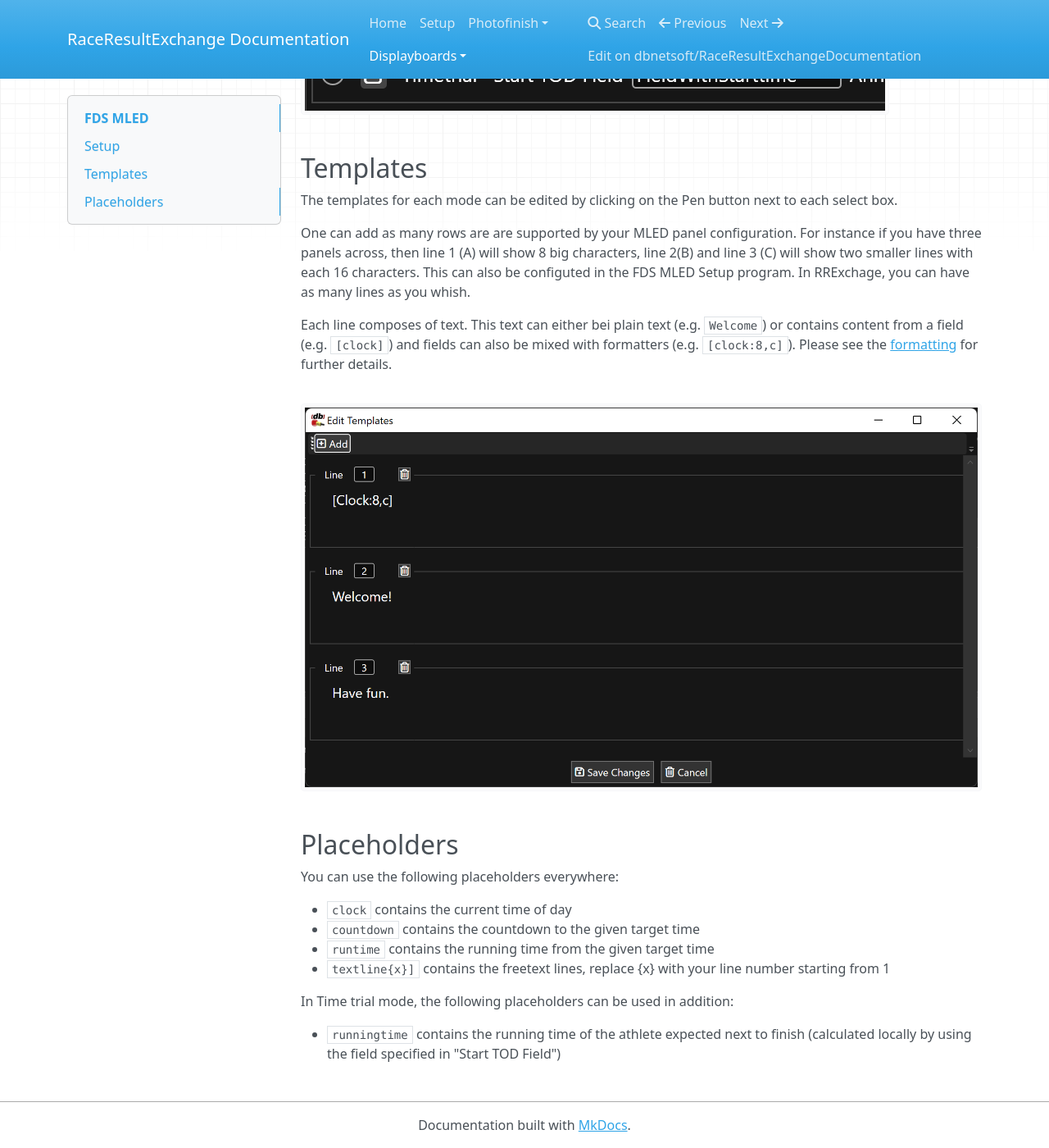
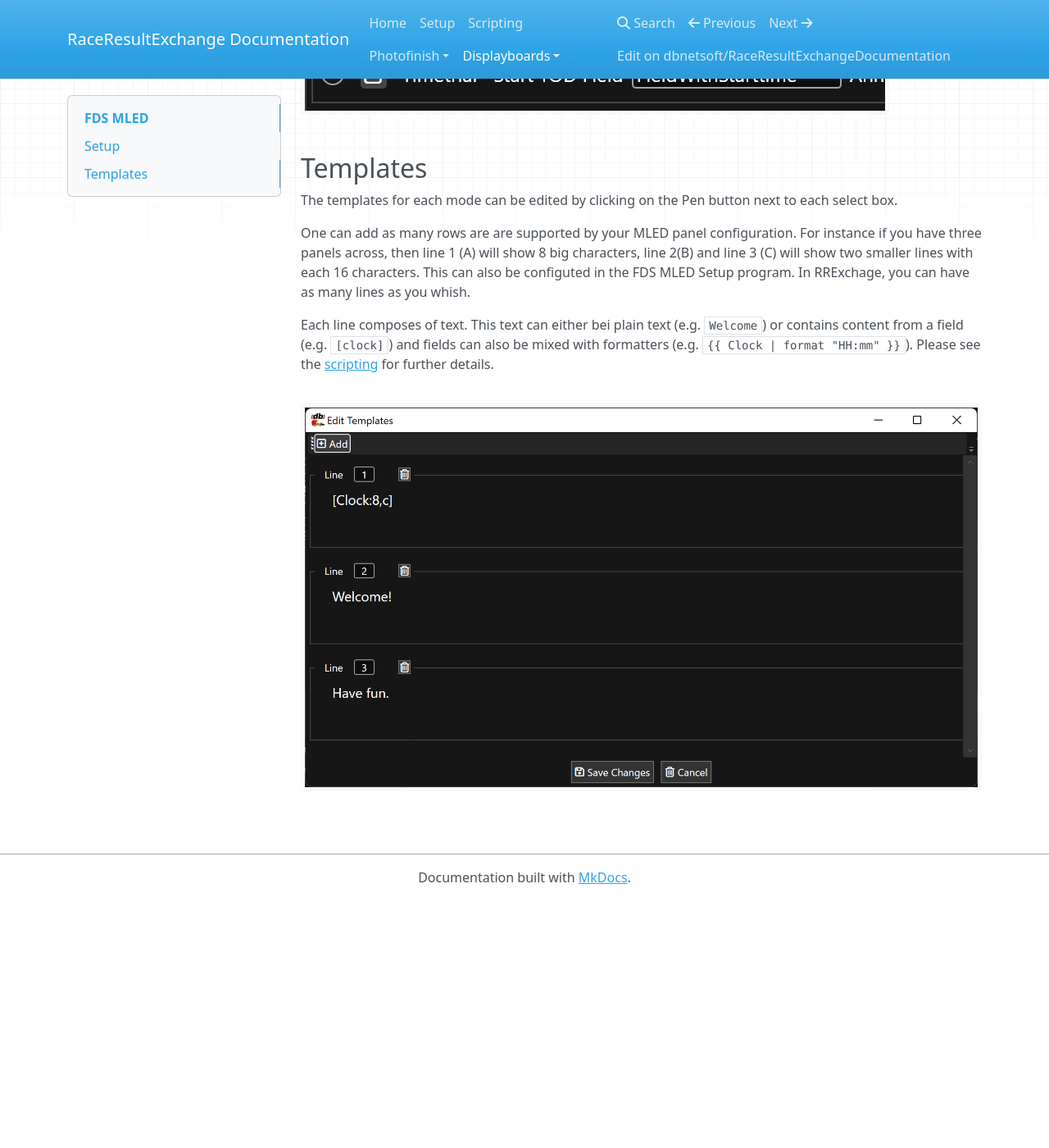
Before and after one commit to dbnetsoft/RaceResultExchangeDocumentation, an MkDocs documentation site: the page built from docs/displayboards/fdsmled/index.md, in a window 1280 px wide and 1400 px high, scrolled down 958 px. Shown: the whole window at 82% size. Built offline with MkDocs 1.6.1, drawn with Linux system fonts in a browser that asks for light colours; nearby versions of some CDN libraries; after the commit the page ends 2056 px from its top, so only the background shows below that.

Commit message:
Updated: Template/scripting engine

```diff
--- a/docs/displayboards/fdsmled.md
+++ b/docs/displayboards/fdsmled/index.md
@@ -17,7 +17,7 @@
 Templates can contain any information, but it is good practice to at least show what it is supposed to show (e.g. one can show blank in the clock template, but it makes sense to show a clock there).
 
 The operation modes can be switched to by selecting them:
-![Screenshot](switchingmodes.png)
+![Screenshot](../switchingmodes.png)
 
 ## Templates
 
@@ -25,19 +25,6 @@
 
 One can add as many rows are are supported by your MLED panel configuration. For instance if you have three panels across, then line 1 (A) will show 8 big characters, line 2(B) and line 3 (C) will show two smaller lines with each 16 characters. This can also be configuted in the FDS MLED Setup program. In RRExchage, you can have as many lines as you whish.
 
-Each line composes of text. This text can either bei plain text (e.g. `Welcome`) or contains content from a field (e.g. `[clock]`) and fields can also be mixed with formatters (e.g. `[clock:8,c]`). Please see the [formatting](fdsmled_formatting.md) for further details.
+Each line composes of text. This text can either bei plain text (e.g. `Welcome`) or contains content from a field (e.g. `[clock]`) and fields can also be mixed with formatters (e.g. `{{ Clock | format "HH:mm" }}`). Please see the [scripting](scripting.md) for further details.
 
-![Screenshot](edittemplate.png)
-
-## Placeholders
-
-You can use the following placeholders everywhere:
-
-* `clock` contains the current time of day
-* `countdown` contains the countdown to the given target time
-* `runtime` contains the running time from the given target time
-* `textline{x}]` contains the freetext lines, replace {x} with your line number starting from 1
-
-In Time trial mode, the following placeholders can be used in addition:
-
-* `runningtime` contains the running time of the athlete expected next to finish (calculated locally by using the field specified in "Start TOD Field")
+![Screenshot](../edittemplate.png)
--- a/mkdocs.yml
+++ b/mkdocs.yml
@@ -6,14 +6,19 @@
 nav:
     - Home: index.md
     - Setup: configuration/configuration.md
+    - Scripting: scripting/index.md
     - Photofinish:
         - Setup: photofinishsync/index.md
     - Displayboards:
         - General: displayboards/index.md
         - Operation Modes: displayboards/modes.md
+        - Scripting: displayboards/scripting.md
         - FDS MLED:
-            - Index: displayboards/fdsmled.md
-            - Formatting: displayboards/fdsmled_formatting.md
+            - Index: displayboards/fdsmled/index.md
+            - Scripting: displayboards/fdsmled/scripting.md
+        - ALGE-Timing GAZ/DLine:
+            - Index: displayboards/algegazdline/index.md
+            - Scripting: displayboards/algegazdline/scripting.md
 theme:
     name: mkdocs
 
```
Also changed, not shown: docs/configuration/configuration.md (+4 -4 lines), docs/displayboards/algegazdline/index.md (added, +29 -0 lines), docs/displayboards/algegazdline/scripting.md (added, +26 -0 lines), docs/displayboards/fdsmled/scripting.md (added, +13 -0 lines), docs/displayboards/fdsmled_formatting.md (deleted, +0 -35 lines), docs/displayboards/modes.md (+1 -1 lines), docs/displayboards/scripting.md (added, +16 -0 lines), docs/scripting/index.md (added, +26 -0 lines).
